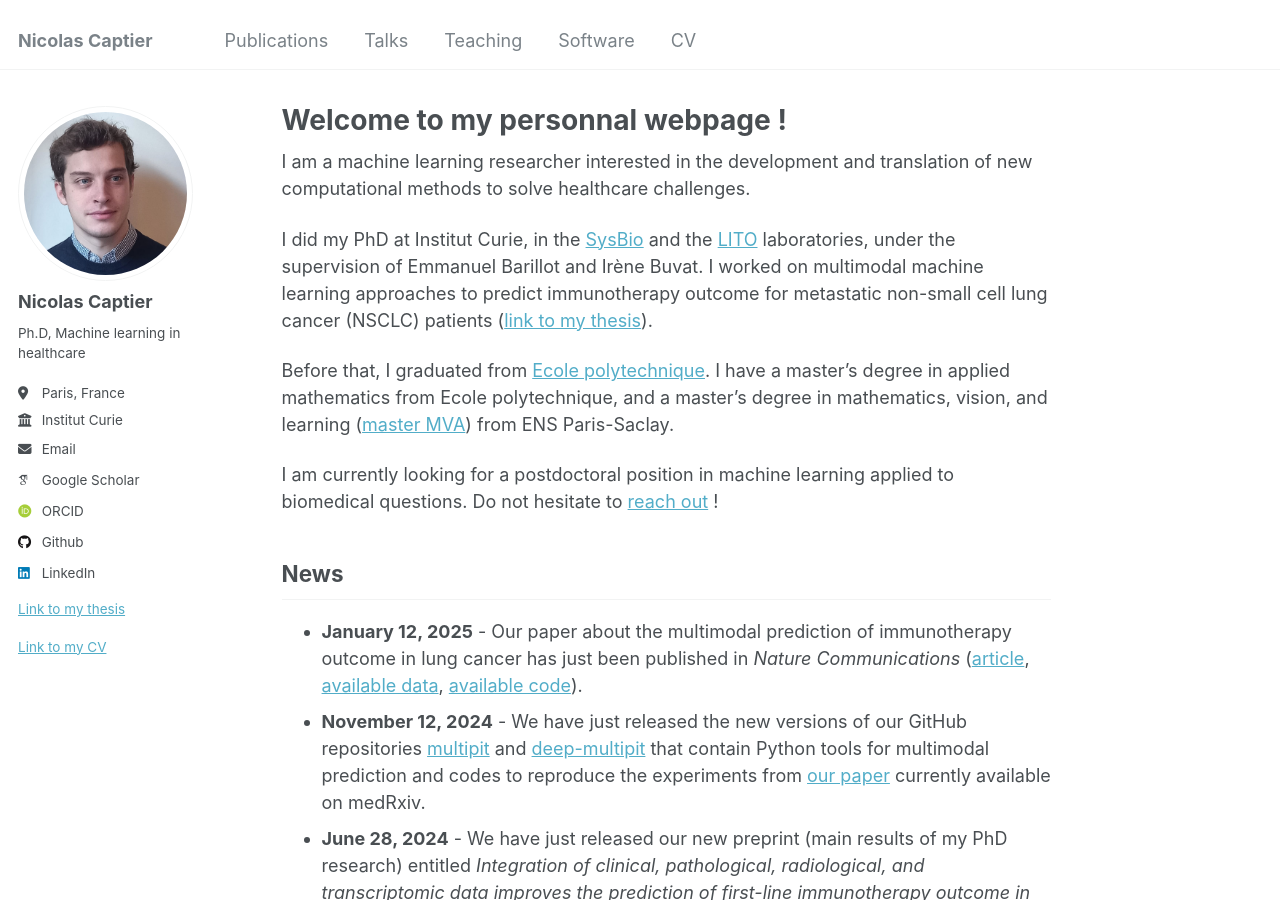
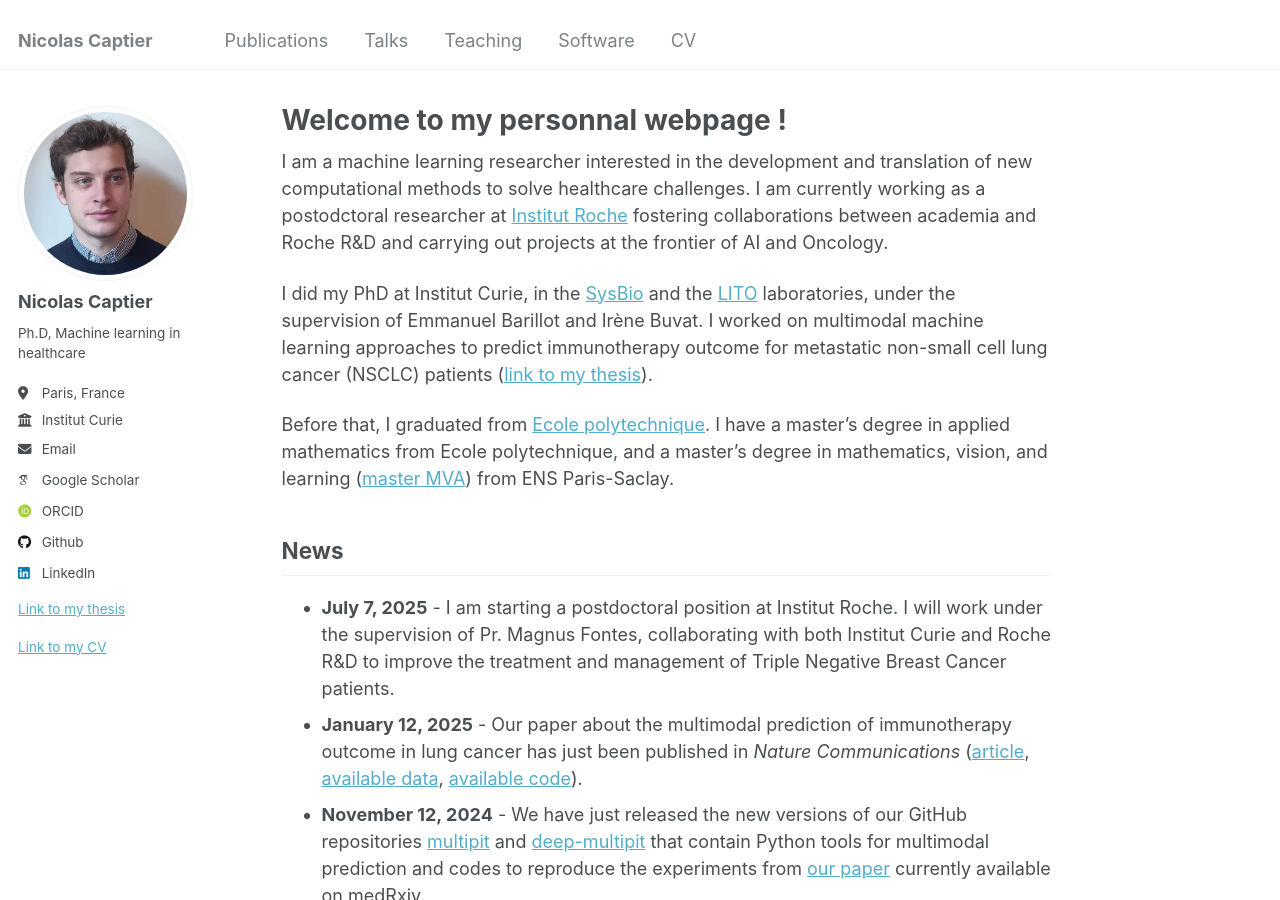
Before and after one commit to ncaptier/ncaptier.github.io, a Jekyll site: the page built from _pages/about.md, in a window 1280 px wide and 900 px high. Built offline with Jekyll 4.4.1, drawn with Linux system fonts in a browser that asks for light colours; some web fonts are replaced.

Commit message:
Revise about page with current research details
Updated personal information and added recent news about postdoctoral position and publications.

```diff
--- a/_pages/about.md
+++ b/_pages/about.md
@@ -7,17 +7,15 @@ redirect_from:
   - /about.html
 ---
 
-I am a machine learning researcher interested in the development and translation of new computational methods to solve healthcare challenges.
+I am a machine learning researcher interested in the development and translation of new computational methods to solve healthcare challenges. I am currently working as a postodctoral researcher at [Institut Roche](https://institut.roche.com/) fostering collaborations between academia and Roche R&D and carrying out projects at the frontier of AI and Oncology.
 
 I did my PhD at Institut Curie, in the [SysBio](https://institut-curie.org/team/barillot) and the [LITO](https://www.lito-web.fr/en/) laboratories, under the supervision of Emmanuel Barillot and Irène Buvat. I worked on multimodal machine learning approaches to predict immunotherapy outcome for metastatic non-small cell lung cancer (NSCLC) patients ([link to my thesis](https://theses.hal.science/tel-04708324)).
 
 Before that, I graduated from [Ecole polytechnique](https://programmes.polytechnique.edu/en/ingenieur-polytechnicien-program/ingenieur-polytechnicien-program). I have a master's degree in applied mathematics from Ecole polytechnique, and a master's degree in mathematics, vision, and learning ([master MVA](https://www.master-mva.com/)) from ENS Paris-Saclay.
 
-I am currently looking for a postdoctoral position in machine learning applied to biomedical questions. Do not hesitate to <a href="mailto:nicolas.captier[at]curie.fr">reach out</a> !
-
-
 News
 ----
+* **July 7, 2025** - I am starting a postdoctoral position at Institut Roche. I will work under the supervision of Pr. Magnus Fontes, collaborating with both Institut Curie and Roche R&D to improve the treatment and management of Triple Negative Breast Cancer patients.
 * **January 12, 2025** - Our paper about the multimodal prediction of immunotherapy outcome in lung cancer has just been published in *Nature Communications* ([article](https://doi.org/10.1038/s41467-025-55847-5), [available data](https://doi.org/10.5281/zenodo.14293431), [available code](https://github.com/sysbio-curie/multipit)).
 * **November 12, 2024** - We have just released the new versions of our GitHub repositories [multipit](https://github.com/sysbio-curie/multipit) and [deep-multipit](https://github.com/sysbio-curie/deep-multipit) that contain Python tools for multimodal prediction and codes to reproduce the experiments from [our paper](https://doi.org/10.1101/2024.06.27.24309583) currently available on medRxiv.
 * **June 28, 2024** - We have just released our new preprint (main results of my PhD research) entitled *Integration of clinical, pathological, radiological, and transcriptomic data improves the prediction of first-line immunotherapy outcome in metastatic non-small cell lung cancer*. Check it out on [medRxiv](https://doi.org/10.1101/2024.06.27.24309583) !
```
